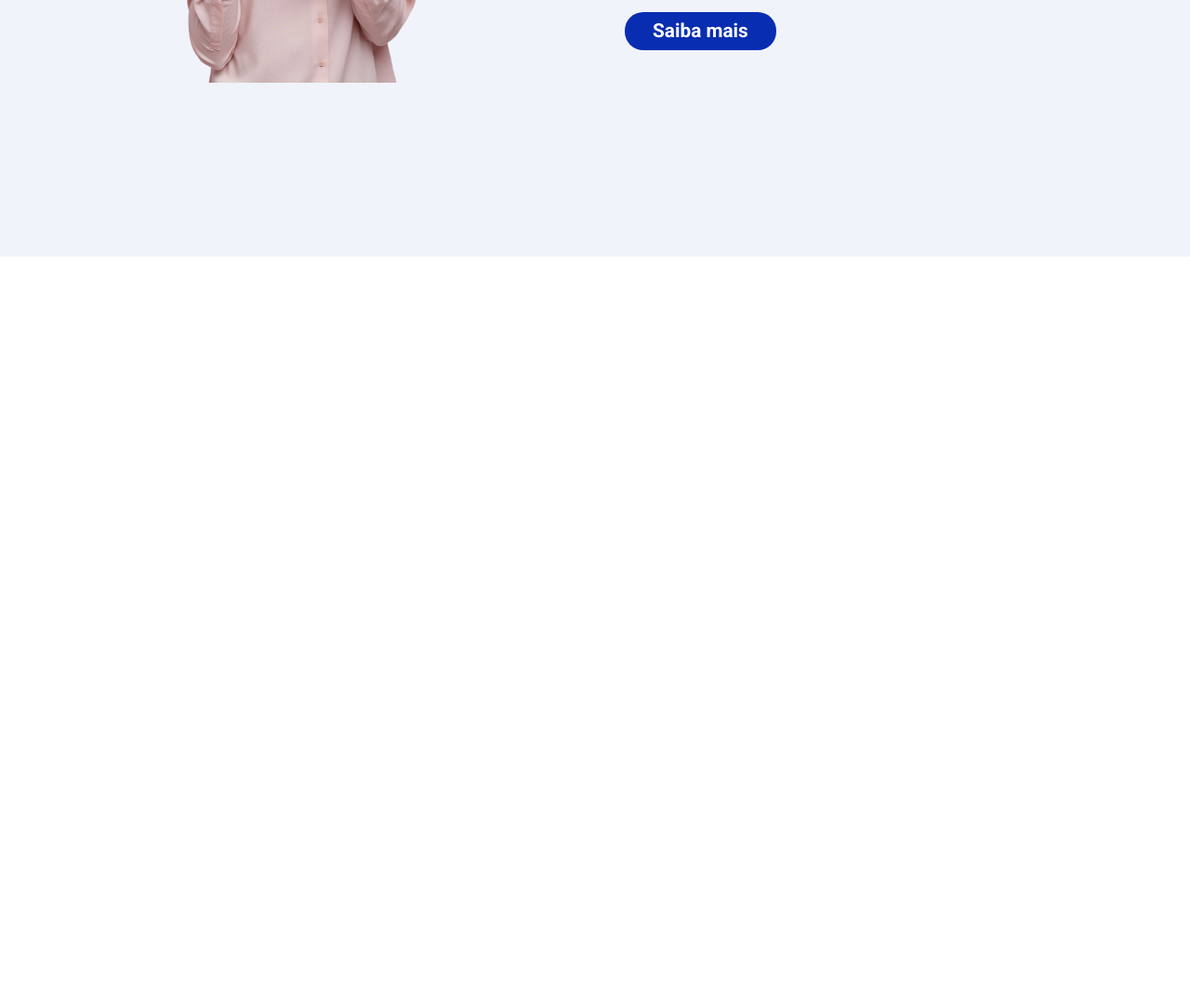
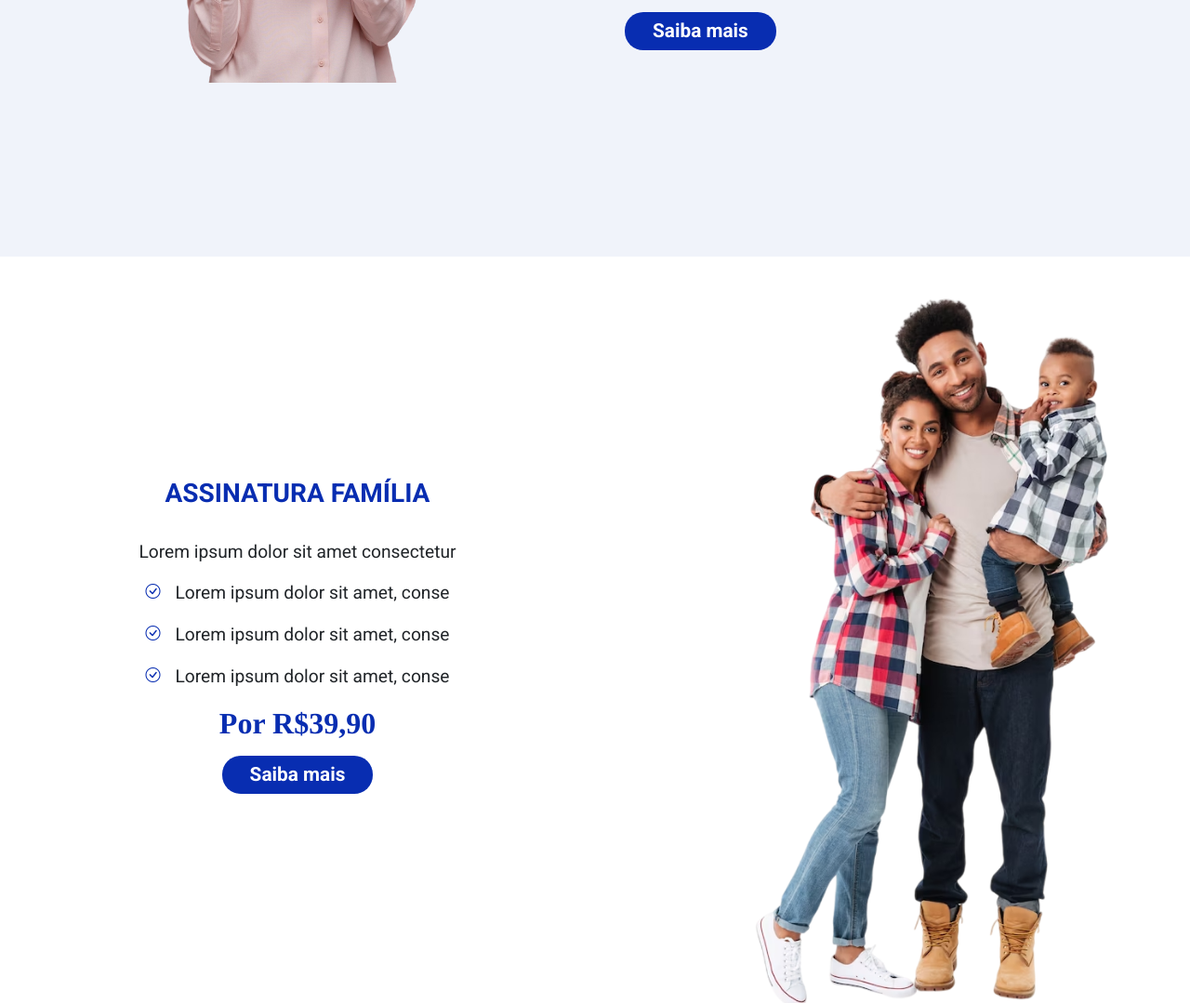
Before and after one commit to KING-SITES-WORK/Affiliate-Landing-Page, a plain HTML site: page index.html in a window 1280 px wide. Shown: the part 1673-2752 px from the top of the page at 93% size. Before the commit the page ends 1949 px from the top, so only its background shows below. Drawn offline with nearby package versions, Linux system fonts and the light colour scheme.

Commit message:
finalizado section Plano2

```diff
--- a/index.html
+++ b/index.html
@@ -111,6 +111,31 @@
       </div>
     </section>
 
+    <section class="plano2">
+      <div class="textPlano2">
+        <h3>ASSINATURA FAMÍLIA</h3>
+        <p>Lorem ipsum dolor sit amet consectetur</p>
+
+        <div class="descricao2">
+          <i class="bi bi-check-circle"></i>
+          <p>Lorem ipsum dolor sit amet, conse</p>
+        </div>
+        <div class="descricao2">
+          <i class="bi bi-check-circle"></i>
+          <p>Lorem ipsum dolor sit amet, conse</p>
+        </div>
+        <div class="descricao2">
+          <i class="bi bi-check-circle"></i>
+          <p>Lorem ipsum dolor sit amet, conse</p>
+        </div>
+        <h2>Por R$39,90</h2>
+        <a href="#"><button class="btn-saiba-mais">Saiba mais</button></a>
+      </div>
+      <div class="imagePlano2">
+        <img src="img/retrato-de-corpo-inteiro-de-uma-jovem-familia-africana-feliz_171337-5044-Photoroom.png" alt="retrato de familia">
+      </div>
+    </section>
+
 
 
     <script src="script.js"></script>
--- a/style.css
+++ b/style.css
@@ -287,3 +287,64 @@ header{
 }
 
 /*FIM  Plano1*/
+
+
+/*INICIO Plano2*/
+
+.plano2{
+    display: flex;
+    align-items: center;
+    width: 100%;
+    height: 100vh;
+}
+
+.textPlano2{
+    width: 50%;
+    display: flex;
+    flex-direction: column;
+    align-items: center;
+}
+
+.imagePlano2{
+    width: 50%;
+    padding-top: 2rem;
+}
+
+.imagePlano2 img{
+    width: 100%;
+}
+
+.textPlano2 h3{
+    font-family: var(--font-padrao);
+    font-weight: bolder;
+    margin: 2rem;
+    color: var(--cor-principal);
+}
+
+.textPlano2 p{
+    font-family: var(--font-padrao);
+    font-size: 1.2rem;
+}
+
+.descricao2{
+    display: flex;
+    align-items: normal;
+    justify-items: center;
+    gap: 1rem;
+}
+.descricao2 i{
+    color: var(--cor-principal);
+}
+
+.textPlano2 h2{
+    color: var(--cor-principal);
+    font-family: var(--font-destaque);
+    font-weight: bolder;
+    margin: 0 2rem;
+}
+
+.textPlano2 button{
+    margin: 1rem 2rem;
+}
+
+/*FIM Plano2*/
```
